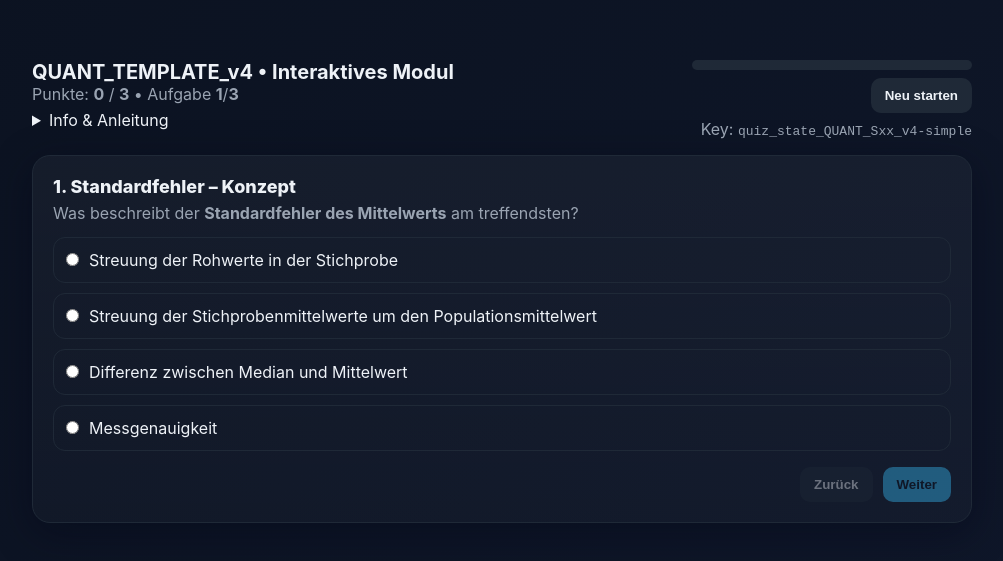
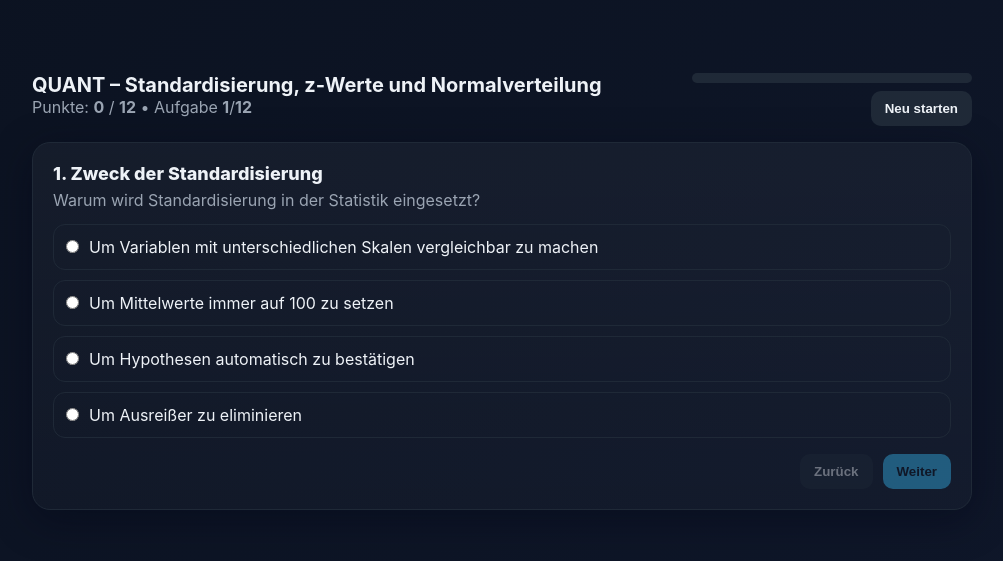
Before and after one commit to alexandernoyon-netizen/quant-quizzes, a plain HTML site: page S10.html in a window 1280 px wide. Shown: the part 133-694 px from the top of the page, without its empty margins (138-1141 px from the left). Drawn offline with Linux system fonts and the light colour scheme.

Commit message:
Update S10.html

```diff
--- a/S10.html
+++ b/S10.html
@@ -3,42 +3,7 @@
 <head>
 <meta charset="UTF-8" />
 <meta name="viewport" content="width=device-width, initial-scale=1" />
-<title>QUANT_TEMPLATE_v4 – Interaktives Quiz (Simple Scoring)</title>
-<!--
-===============================================================================
-TEMPLATE: QUANT_TEMPLATE_v4 (Simple Scoring, 2025-08)
-PURPOSE:  Reusable interactive quiz for any course/session.
-
-SCORING:
-- +1 Punkt pro richtige Antwort
-- +0 Punkte bei falscher Antwort
-- Maximalpunkte = Anzahl der Fragen (items.length)
-
-ANZEIGE:
-- "Punkte: X / N" (N = Anzahl der Fragen)
-- "Aufgabe k/N" (k = aktuelle Frage)
-
-TRANSFERFRAGEN:
-- items können ein Feld "transfer:true" enthalten → dann Badge 🧠 TRANSFER
-
-LOCALSTORAGE KEY:
-- Zusammengesetzt aus COURSE_TAG, SESSION_TAG, TEMPLATE_VERSION
-- Damit jede Sitzung unabhängig speichert.
-
-WORKFLOW:
-1) Diese Datei als Template behalten.
-2) Für eine neue Sitzung:
-   - Handout bereitstellen
-   - ChatGPT bitten: "Nutze QUANT_TEMPLATE_v4. Erstelle 12 Fragen: 10 Wiederkäuen (aus Handout), 2 Transfer."
-   - Den generierten Block für `const items = [...]` hier einfügen.
-   - COURSE_TAG und SESSION_TAG oben im Script setzen (z. B. QUANT, S11).
-   - Datei speichern (z. B. `S11.html`) und ins GitHub-Repo hochladen.
-3) Über GitHub Pages abrufbar machen (Repo Settings → Pages).
-
-HINWEIS:
-Dieses Template ist identisch mit der geprüften S11-Version.
-===============================================================================
--->
+<title>QUANT – Standardisierung, z-Werte und Normalverteilung</title>
 <style>
   :root{
     --bg:#0b1220; --card:#121826; --muted:#9aa4b2; --text:#eef2f7;
@@ -71,32 +36,19 @@ Dieses Template ist identisch mit der geprüften S11-Version.
   .badge{display:inline-block;font-size:12px;font-weight:800;letter-spacing:.04em;
          padding:2px 8px;border-radius:999px;border:1px solid #334155;color:var(--accent);
          background:rgba(125,211,252,.10)}
-  details{margin-top:6px}
-  details summary{cursor:pointer}
 </style>
 </head>
 <body>
 <div class="shell">
   <header>
     <div>
-      <h1>QUANT_TEMPLATE_v4 • Interaktives Modul</h1>
-      <div class="muted" id="meta">Punkte: <b id="points">0</b> / <b id="maxpoints">0</b> • Aufgabe <b id="idx">1</b>/<b id="total">0</b></div>
-      <details>
-        <summary>Info & Anleitung</summary>
-        <div class="muted">
-          Dieses File ist ein Template. Ersetze die <code>items</code>-Liste im Script unten mit den generierten Fragen (z. B. 10 Wiederkäuen + 2 Transfer).
-          Du kannst <b>COURSE_TAG</b> und <b>SESSION_TAG</b> setzen, damit der <i>localStorage</i>-Schlüssel eindeutig ist.
-          Scoring: <b>+1</b> für richtige Antwort, <b>+0</b> für falsche.
-        </div>
-      </details>
+      <h1>QUANT – Standardisierung, z-Werte und Normalverteilung</h1>
+      <div class="muted">Punkte: <b id="pointsLabel">0</b> / <b id="maxLabel">0</b> • Aufgabe <b id="idxLabel">1</b>/<b id="totalLabel">0</b></div>
     </div>
     <div style="min-width:280px">
       <div class="progress"><span id="bar"></span></div>
       <div style="margin-top:8px;display:flex;gap:8px;justify-content:flex-end;flex-wrap:wrap">
         <button id="resetBtn" class="secondary" title="Fortschritt löschen und neu starten">Neu starten</button>
-      </div>
-      <div class="muted" style="text-align:right;margin-top:6px">
-        Key: <code id="lskey"></code>
       </div>
     </div>
   </header>
@@ -114,88 +66,263 @@ Dieses Template ist identisch mit der geprüften S11-Version.
 </div>
 
 <script>
-// ================== CONFIG ==================
-const TEMPLATE_VERSION = "v4-simple";
-const COURSE_TAG = "QUANT";    // customize per course
-const SESSION_TAG = "Sxx";     // customize per session
-// ============================================
-
-// =============== ITEMS PLACEHOLDER ===============
-// Replace EVERYTHING between 'BEGIN ITEMS' and 'END ITEMS' with your generated questions.
-/* BEGIN ITEMS */
 const items = [
-  // SAMPLE ITEMS (remove and replace)
   {
-    id:"sample-se-concept",
+    id:"std-zweck",
     type:"mc",
-    title:"Standardfehler – Konzept",
-    question:"Was beschreibt der <b>Standardfehler des Mittelwerts</b> am treffendsten?",
+    title:"Zweck der Standardisierung",
+    question:"Warum wird Standardisierung in der Statistik eingesetzt?",
     options:[
-      "Streuung der Rohwerte in der Stichprobe",
-      "Streuung der Stichprobenmittelwerte um den Populationsmittelwert",
-      "Differenz zwischen Median und Mittelwert",
-      "Messgenauigkeit"
+      "Um Variablen mit unterschiedlichen Skalen vergleichbar zu machen",
+      "Um Mittelwerte immer auf 100 zu setzen",
+      "Um Hypothesen automatisch zu bestätigen",
+      "Um Ausreißer zu eliminieren"
+    ],
+    correct:0,
+    feedback:[
+      "Richtig. Standardisierung macht Größenordnungen vergleichbar.",
+      "Nein. Das wären normierte Scores wie IQ, nicht zwingend z.",
+      "Nein. Standardisierung beweist keine Hypothesen.",
+      "Nein. Ausreißer bleiben vorhanden, nur skaliert."
+    ]
+  },
+  {
+    id:"z-def",
+    type:"mc",
+    title:"z-Wert – Definition",
+    question:"Was gibt ein z-Wert an?",
+    options:[
+      "Die absolute Häufigkeit eines Wertes",
+      "Wie viele Standardabweichungen ein Wert vom Mittelwert entfernt liegt",
+      "Den Median der Verteilung",
+      "Ob ein Wert signifikant ist"
     ],
     correct:1,
     feedback:[
-      "Das ist die Standardabweichung der Rohwerte.",
-      "Richtig: SE = Streuung der Mittelwerte um μ.",
-      "Lagemaß-Vergleich, nicht SE.",
-      "Reliabilität, nicht SE."
-    ],
-    transfer:false
+      "Nein. Das sind Häufigkeiten, nicht z.",
+      "Richtig. z misst Distanz in SD-Einheiten.",
+      "Nein. Median ist ein Lagemaß.",
+      "Nein. Signifikanz folgt aus Tests, nicht direkt aus z."
+    ]
   },
   {
-    id:"sample-tf-clt",
-    type:"tf",
-    title:"CLT – Form",
-    question:"Bei moderatem n sind Mittelwerte vieler Stichproben annähernd normalverteilt.",
-    correct:true,
-    feedbackTrue:"Richtig – zentraler Grenzwertsatz.",
-    feedbackFalse:"Falsch – genau das sagt der CLT.",
-    transfer:false
+    id:"z-eigenschaften",
+    type:"mc",
+    title:"Standardisierte Verteilung",
+    question:"Welche Eigenschaften hat eine z-transformierte Verteilung?",
+    options:[
+      "Mittelwert = 0, Standardabweichung = 1",
+      "Mittelwert = 1, Standardabweichung = 0",
+      "Median = 0, Spannweite = 1",
+      "Mittelwert = 100, Standardabweichung = 15"
+    ],
+    correct:0,
+    feedback:[
+      "Richtig. Das ist die Definition der z-Transformation.",
+      "Nein. Das wäre eine degenerierte Verteilung.",
+      "Nein. Das ist keine allgemeine Eigenschaft.",
+      "Nein. Das sind genormte Scores (z. B. IQ), nicht z."
+    ]
   },
   {
-    id:"sample-transfer-n-se",
+    id:"z-null",
     type:"mc",
-    title:"🧪 Transfer: Effekt von n auf SE",
-    question:"n wird verdoppelt. Wie verändert sich der SE (idealisiert)?",
-    options:["halbiert sich","bleibt gleich","verkleinert sich um √2","verdoppelt sich"],
+    title:"Interpretation von z = 0",
+    question:"Was bedeutet ein z-Wert von 0?",
+    options:[
+      "Der Wert liegt genau im Mittelwert der Verteilung",
+      "Der Wert liegt eine Standardabweichung über dem Mittelwert",
+      "Der Wert ist ein Ausreißer",
+      "Der Wert ist signifikant unterschiedlich"
+    ],
+    correct:0,
+    feedback:[
+      "Richtig. z = 0 entspricht dem Mittelwert.",
+      "Nein. Das wäre z = +1.",
+      "Nein. Ausreißer haben große |z|-Werte.",
+      "Nein. Signifikanz ergibt sich nicht allein aus z=0."
+    ]
+  },
+  {
+    id:"nv-eigenschaften",
+    type:"mc",
+    title:"Eigenschaften der Normalverteilung",
+    question:"Welche Aussage trifft auf die Normalverteilung zu?",
+    options:[
+      "Sie ist immer schief verteilt",
+      "Mittelwert, Median und Modus sind gleich",
+      "Sie ist unabhängig von Mittelwert und Standardabweichung",
+      "Sie wird nur in der Biologie verwendet"
+    ],
+    correct:1,
+    feedback:[
+      "Nein. Normalverteilung ist symmetrisch.",
+      "Richtig. In der Normalverteilung fallen die Lagemaße zusammen.",
+      "Nein. Lage und Streuung charakterisieren sie.",
+      "Nein. Sie ist ein allgemeines statistisches Modell."
+    ]
+  },
+  {
+    id:"regel-68-95-997",
+    type:"mc",
+    title:"68-95-99,7-Regel",
+    question:"Was besagt die 68-95-99,7-Regel?",
+    options:[
+      "68 % der Werte liegen zwischen Minimum und Maximum",
+      "95 % der Werte liegen exakt im Mittelwert",
+      "Etwa 68 %, 95 % und 99,7 % liegen innerhalb von 1, 2 bzw. 3 Standardabweichungen",
+      "99,7 % aller Verteilungen sind normalverteilt"
+    ],
     correct:2,
-    feedback:["Nicht genau.","Nein.","Richtig: SE ∝ 1/√n.","Falsch."],
+    feedback:[
+      "Trivial, aber nicht die Regel.",
+      "Unsinnig. Nur ein Wert liegt exakt im Mittel.",
+      "Richtig. Das ist die Daumenregel der Normalverteilung.",
+      "Nein. Es geht um eine Verteilung, nicht alle."
+    ]
+  },
+  {
+    id:"realitaet-vs-modell",
+    type:"mc",
+    title:"Realität vs. Modell",
+    question:"Warum gilt die 68-95-99,7-Regel in echten Daten nicht exakt?",
+    options:[
+      "Weil reale Daten oft nur annähernd normalverteilt sind",
+      "Weil die Formel fehlerhaft ist",
+      "Weil Forscher immer zu kleine Stichproben wählen",
+      "Weil Normalverteilungen nur theoretisch existieren"
+    ],
+    correct:0,
+    feedback:[
+      "Richtig. Abweichungen von der Idealkurve sind normal.",
+      "Nein. Die Regel ist korrekt fürs Modell.",
+      "Zu pauschal. Stichprobengröße ist nicht der Kern.",
+      "Zu absolut. Das Modell ist nützlich und oft näherungsweise passend."
+    ]
+  },
+  {
+    id:"beispiel-170cm",
+    type:"mc",
+    title:"Beispiel Körpergröße",
+    question:"Ein Mann ist 170 cm groß (Männer: Mittelwert 180, SD 7). Welcher z-Wert ergibt sich ungefähr?",
+    options:[
+      "-1,4",
+      "-0,5",
+      "+0,5",
+      "+1,4"
+    ],
+    correct:0,
+    feedback:[
+      "Richtig. (170-180)/7 ≈ -1,43.",
+      "Nein. Das unterschätzt die Abweichung.",
+      "Nein. Das Vorzeichen wäre falsch.",
+      "Nein. Das wäre deutlich oberhalb des Mittels."
+    ]
+  },
+  {
+    id:"stichprobe-signifikanz",
+    type:"mc",
+    title:"Stichprobengröße und Signifikanz",
+    question:"Warum erhöht eine größere Stichprobengröße die Wahrscheinlichkeit signifikanter Ergebnisse?",
+    options:[
+      "Weil der Mittelwert sich ändert",
+      "Weil das Rauschen kleiner wird und der Schätzer präziser",
+      "Weil die Normalverteilung dadurch perfekt wird",
+      "Weil die Hypothesen automatisch zutreffen"
+    ],
+    correct:1,
+    feedback:[
+      "Nicht systematisch. Der Erwartungswert bleibt.",
+      "Richtig. Standardfehler sinkt, Tests werden sensitiver.",
+      "Nein. Die Form der Verteilung ändert sich nicht automatisch.",
+      "Nein. Signifikanz ist kein Automatismus."
+    ]
+  },
+  {
+    id:"vergleich-zweier-personen",
+    type:"mc",
+    title:"Vergleich zweier Personen",
+    question:"Ein Mann (170 cm; Männer: MW 180, SD 7) hat z = -1,4. Eine Frau (169 cm; Frauen: MW 166, SD 6) hat z = +0,5. Wer ist relativ gesehen größer?",
+    options:[
+      "Der Mann",
+      "Die Frau",
+      "Beide gleich",
+      "Keine Aussage möglich"
+    ],
+    correct:1,
+    feedback:[
+      "Nein. Er liegt 1,4 SD unter dem Männer-Mittel.",
+      "Richtig. Sie liegt 0,5 SD über dem Frauen-Mittel.",
+      "Nein. Die z-Werte unterscheiden sich.",
+      "Nein. z erlaubt den relativen Vergleich."
+    ]
+  },
+  {
+    id:"transfer-klassenarbeit",
+    type:"mc",
+    title:"🧠 Transfer – z-Werte in der Praxis",
+    question:"In einer Klassenarbeit erreicht Anna z = +1,2 und Ben z = -0,8. Was bedeutet das?",
+    options:[
+      "Anna liegt über, Ben unter dem Durchschnitt der Klasse",
+      "Beide liegen exakt im Mittelwert",
+      "Anna ist signifikant besser, Ben signifikant schlechter",
+      "Die z-Werte sagen nichts über die Position in der Verteilung"
+    ],
+    correct:0,
+    feedback:[
+      "Richtig. Positive z über, negative z unter dem Mittel.",
+      "Nein. z = 0 wäre der Mittelwert.",
+      "Zu stark. Signifikanz hängt vom Test und n ab.",
+      "Nein. z beschreibt die relative Position."
+    ],
+    transfer:true
+  },
+  {
+    id:"transfer-sig-effekt",
+    type:"mc",
+    title:"🧠 Transfer – Signifikanz und Effektstärke",
+    question:"In einem großen Datensatz ist der Unterschied Stadt vs. Land in der Demokratiezufriedenheit hoch signifikant (p < .001), Cohen's d = 0,15. Wie ist das zu interpretieren?",
+    options:[
+      "Unterschied ist statistisch bedeutsam und praktisch groß",
+      "Unterschied ist statistisch nachweisbar, aber praktisch klein",
+      "Unterschied ist weder statistisch noch praktisch bedeutsam",
+      "Effektstärke ist egal, Signifikanz reicht aus"
+    ],
+    correct:1,
+    feedback:[
+      "Nein. d = 0,15 ist klein.",
+      "Richtig. Großes n macht kleine Effekte signifikant.",
+      "Falsch. p < .001 zeigt statistische Nachweisbarkeit.",
+      "Nein. Praktische Relevanz erfordert Effektstärkeneinordnung."
+    ],
     transfer:true
   }
 ];
-/* END ITEMS */
 
-// Derived totals
 const TOTAL_ITEMS = items.length;
+const LS_KEY = "s04_step_state_v4_standardisierung";
 
-// Storage key
-const LS_KEY = `quiz_state_${COURSE_TAG}_${SESSION_TAG}_${TEMPLATE_VERSION}`;
-document.getElementById("lskey").textContent = LS_KEY;
-
-// State
 let state = JSON.parse(localStorage.getItem(LS_KEY) || "{}");
 if(!state.idx && state.idx!==0){ state = { idx:0, points:0, done:{} }; }
 
 function save(){ localStorage.setItem(LS_KEY, JSON.stringify(state)); }
-function setBar(){
+
+function setHeader(){
   const pct = Math.round((state.idx)/TOTAL_ITEMS*100);
   document.getElementById("bar").style.width = pct+"%";
-  document.getElementById("points").textContent = state.points;
-  document.getElementById("maxpoints").textContent = TOTAL_ITEMS;
-  document.getElementById("idx").textContent = Math.min(state.idx+1, TOTAL_ITEMS);
-  document.getElementById("total").textContent = TOTAL_ITEMS;
+  document.getElementById("pointsLabel").textContent = state.points;
+  document.getElementById("maxLabel").textContent = TOTAL_ITEMS;
+  document.getElementById("idxLabel").textContent = Math.min(state.idx+1, TOTAL_ITEMS);
+  document.getElementById("totalLabel").textContent = TOTAL_ITEMS;
 }
 
 function render(){
   const it = items[state.idx];
-  document.getElementById("title").innerHTML = `${state.idx+1}. ${it.title} ${it.transfer ? '<span class="badge" title="Transferfrage: neues Problem auf Basis des Gelernten">🧠 TRANSFER</span>' : ""}`;
-  document.getElementById("question").innerHTML = it.question;
+  document.getElementById("title").innerHTML = `${state.idx+1}. ${it.title} ${it.transfer ? '<span class="badge">🧠 TRANSFER</span>' : ""}`;
   const wrap = document.getElementById("options");
-  wrap.innerHTML = "";
-  const fb = document.getElementById("feedback"); fb.textContent=""; fb.className="fb";
+  const fb = document.getElementById("feedback");
+  document.getElementById("question").textContent = it.question;
+  wrap.innerHTML = ""; fb.textContent=""; fb.className="fb";
 
   const nextBtn = document.getElementById("nextBtn");
   nextBtn.disabled = true;
@@ -206,7 +333,7 @@ function render(){
       const row = document.createElement("label");
       row.className="opt";
       const inp = document.createElement("input"); inp.type="radio"; inp.name=it.id; inp.value=i;
-      const span = document.createElement("span"); span.innerHTML = opt;
+      const span = document.createElement("span"); span.textContent = opt;
       row.appendChild(inp); row.appendChild(span);
       row.addEventListener("click", ()=>{
         const correct = (i===it.correct);
@@ -215,11 +342,12 @@ function render(){
         fb.className = "fb " + (correct? "ok":"bad");
         Array.from(wrap.querySelectorAll("label.opt input")).forEach(el=>el.disabled=true);
         if(!(it.id in state.done)){
-          state.points += correct ? 1 : 0; // v4 scoring
+          state.points += correct ? 1 : 0;
           state.done[it.id] = correct? "full":"none";
           save();
         }
         nextBtn.disabled = false;
+        setHeader();
       });
       wrap.appendChild(row);
     });
@@ -229,7 +357,7 @@ function render(){
     const buttons = document.createElement("div"); buttons.style.display="flex"; buttons.style.gap="10px";
     const bT = document.createElement("button"); bT.textContent="Stimmt";
     const bF = document.createElement("button"); bF.textContent="Stimmt nicht"; bF.className="secondary";
-    const st = document.createElement("div"); st.className="subtitle"; st.innerHTML = it.question;
+    const st = document.createElement("div"); st.className="subtitle"; st.textContent = it.question;
     document.getElementById("question").innerHTML = ""; document.getElementById("question").appendChild(st);
     [bT,bF].forEach(btn=>{
       btn.addEventListener("click", ()=>{
@@ -238,17 +366,18 @@ function render(){
         fb.className = "fb " + (correct? "ok":"bad");
         bT.disabled = bF.disabled = true;
         if(!(it.id in state.done)){
-          state.points += correct ? 1 : 0; // v4 scoring
+          state.points += correct ? 1 : 0;
           state.done[it.id] = correct? "full":"none";
           save();
         }
         nextBtn.disabled = false;
+        setHeader();
       });
     });
     buttons.appendChild(bT); buttons.appendChild(bF);
     wrap.appendChild(buttons);
   }
-  setBar();
+  setHeader();
 }
 
 document.getElementById("nextBtn").addEventListener("click", ()=>{
```
